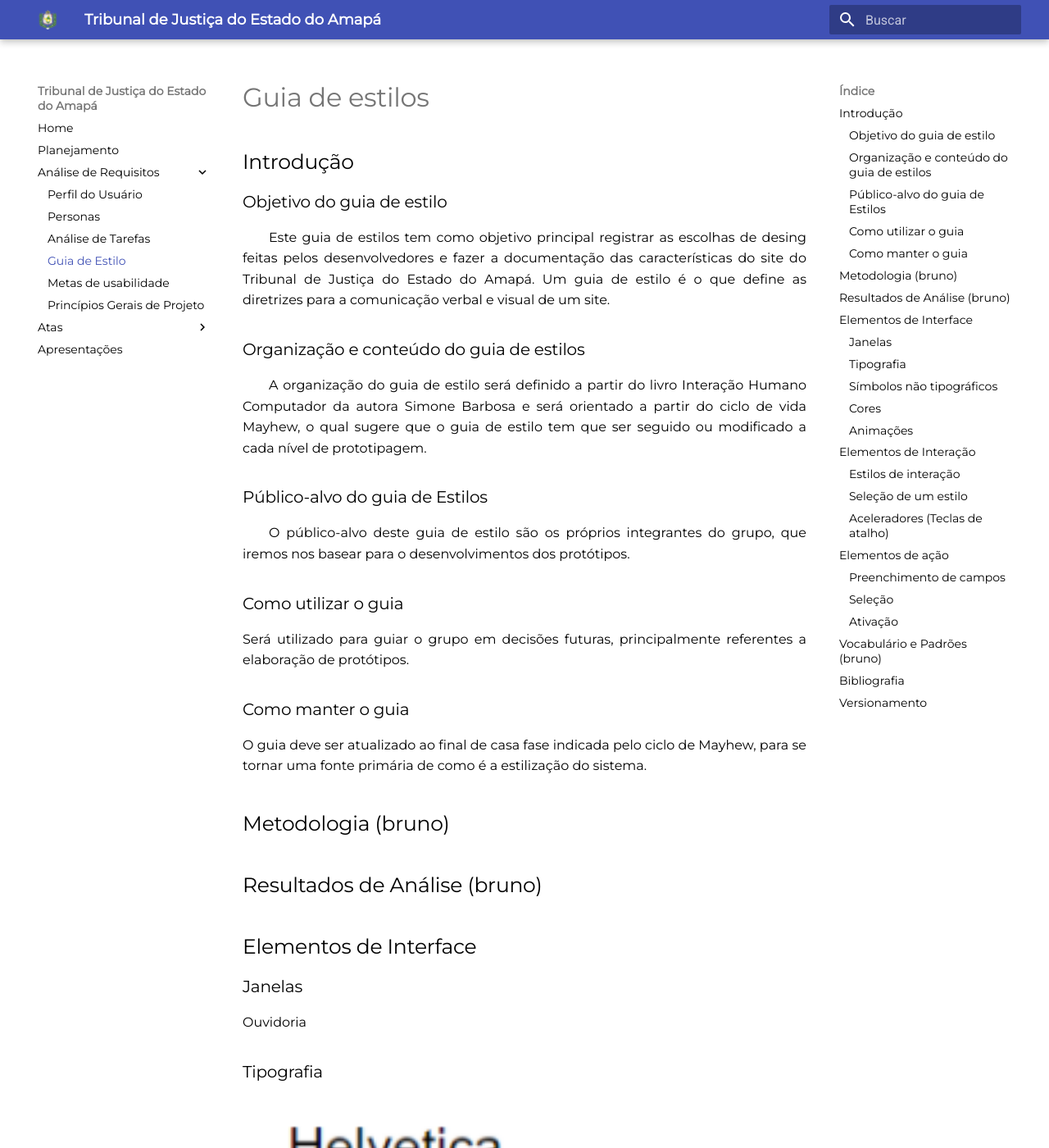
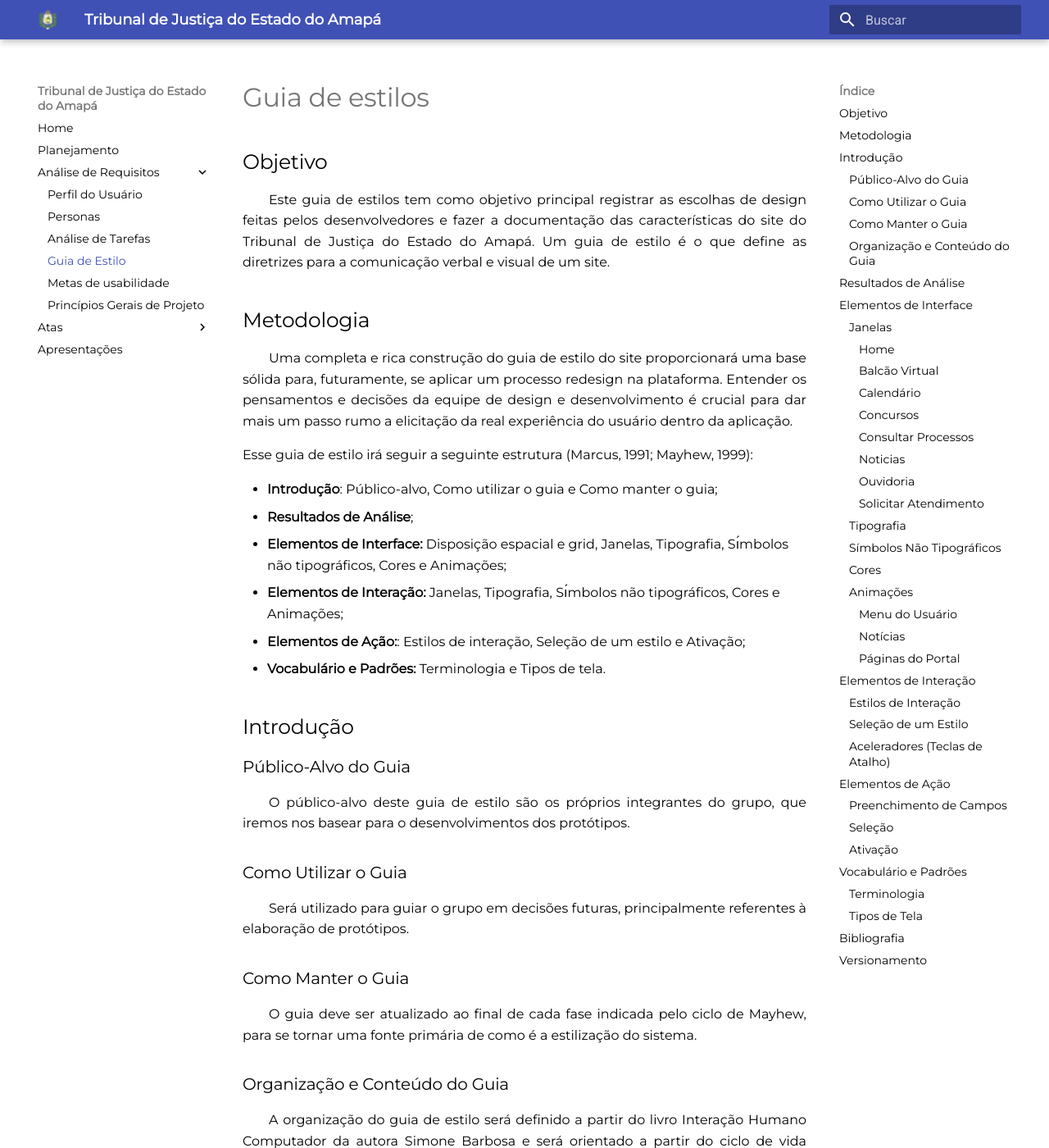
Before and after one commit to Interacao-Humano-Computador/2021.1-Tribunal_de_Justica_do_Amapa, an MkDocs documentation site: the page built from docs/analise-de-requisitos/guia-de-estilo.md, in a window 1280 px wide and 1400 px high. Shown: the whole window at 82% size. Built offline with MkDocs 1.6.1 and Material for MkDocs 9.7.7, drawn with Linux system fonts in a browser that asks for light colours; some of the changed text lies outside the part shown.

Commit message:
(#14)Incrementando e finalizando o guia de estilo

```diff
--- a/docs/analise-de-requisitos/guia-de-estilo.md
+++ b/docs/analise-de-requisitos/guia-de-estilo.md
@@ -1,81 +1,141 @@
 # Guia de estilos
+
+## Objetivo
+
+&emsp;&emsp;Este guia de estilos tem como objetivo principal registrar as escolhas de design feitas pelos desenvolvedores e fazer a documentação das características do site do Tribunal de Justiça do Estado do Amapá. Um guia de estilo é o que define as diretrizes para a comunicação verbal e visual de um site.
+
+
+## Metodologia
+
+&emsp;&emsp;Uma completa e rica construção do guia de estilo do site proporcionará uma base sólida para, futuramente, se aplicar um processo redesign na plataforma. Entender os pensamentos e decisões da equipe de design e desenvolvimento é crucial para dar mais um passo rumo a elicitação da real experiência do usuário dentro da aplicação.
+
+Esse guia de estilo irá seguir a seguinte estrutura (Marcus, 1991; Mayhew, 1999):
+
+- **Introdução**: Público-alvo, Como utilizar o guia e Como manter o guia;
+- **Resultados de Análise**;
+- **Elementos de Interface:** Disposição espacial e grid, Janelas, Tipografia, Sı́mbolos não tipográficos, Cores e Animações;
+- **Elementos de Interação:** Janelas, Tipografia, Sı́mbolos não tipográficos, Cores e Animações;
+- **Elementos de Ação:**: Estilos de interação, Seleção de um estilo e Ativação;
+- **Vocabulário e Padrões:** Terminologia e Tipos de tela.
+
 
 ## Introdução
 
-### Objetivo do guia de estilo
+### Público-Alvo do Guia
 
-&emsp;&emsp;Este guia de estilos tem como objetivo principal registrar as escolhas de desing feitas pelos desenvolvedores e fazer a documentação das características do site do Tribunal de Justiça do Estado do Amapá. Um guia de estilo é o que define as diretrizes para a comunicação verbal e visual de um site.
+&emsp;&emsp;O público-alvo deste guia de estilo são os próprios integrantes do grupo, que iremos nos basear para o desenvolvimentos dos protótipos.
 
-### Organização e conteúdo do guia de estilos
+### Como Utilizar o Guia
+
+&emsp;&emsp;Será utilizado para guiar o grupo em decisões futuras, principalmente referentes à elaboração de protótipos.
+
+### Como Manter o Guia
+
+&emsp;&emsp;O guia deve ser atualizado ao final de cada fase indicada pelo ciclo de Mayhew, para se tornar uma fonte primária de como é a estilização do sistema.
+
+### Organização e Conteúdo do Guia
 
 &emsp;&emsp;A organização do guia de estilo será definido a partir do livro Interação Humano Computador da autora Simone Barbosa e será orientado a partir do ciclo de vida Mayhew, o qual sugere que o guia de estilo tem que ser seguido ou modificado a cada nível de prototipagem.
 
-### Público-alvo do guia de Estilos
 
-&emsp;&emsp;O público-alvo deste guia de estilo são os próprios integrantes do grupo, que iremos nos basear para o desenvolvimentos dos protótipos.
+## Resultados de Análise
+&emsp;&emsp;Após o levantamento e análise do guia de estilo, pode se notar que a aplicação tem, como foco, a entrega de suas inúmeras tarefas que usuário logo na sua página inicial, o que é um de seus principais erros. A página Home contém praticamente todas as ações que a plataforma entrega, o que gera uma grande dificuldade de aprendizagem e memorização de achar e fazer sua tarefa desejada. Infringindo assim, diversas metas de usabilidade e característica essenciais num site.
 
-### Como utilizar o guia
-
-Será utilizado para guiar o grupo em decisões futuras, principalmente referentes a elaboração de protótipos.
-
-### Como manter o guia
-
-O guia deve ser atualizado ao final de casa fase indicada pelo ciclo de Mayhew, para se tornar uma fonte primária de como é a estilização do sistema.
-
-## Metodologia (bruno)
-
-## Resultados de Análise (bruno)
 
 ## Elementos de Interface
 
 ### Janelas
-Ouvidoria
+
+#### Home
+![Tipografia](../assets/guia-de-estilos/Captura_home.png)
+<center>Figura 1: Home<br>[Link para a imagem expandida](../assets/guia-de-estilos/Captura_home.png)</center>
+
+#### Balcão Virtual
+![Tipografia](../assets/guia-de-estilos/Captura_balcao_virtual.png)
+<center>Figura 2: Balcão Virtual<br>[Link para a imagem expandida](../assets/guia-de-estilos/Captura_balcao_virtual.png)</center>
+
+#### Calendário
+![Tipografia](../assets/guia-de-estilos/Captura_calendario.png)
+<center>Figura 3: Calendário<br>[Link para a imagem expandida](../assets/guia-de-estilos/Captura_calendario.png)</center>
+
+#### Concursos
+![Tipografia](../assets/guia-de-estilos/Captura_concursos.png)
+<center>Figura 4: Concursos<br>[Link para a imagem expandida](../assets/guia-de-estilos/Captura_concursos.png)</center>
+
+#### Consultar Processos
+![Tipografia](../assets/guia-de-estilos/Captura_consultar_processo.png)
+<center>Figura 5: Consultar Processos<br>[Link para a imagem expandida](../assets/guia-de-estilos/Captura_consultar_processo.png)</center>
+
+#### Noticias
+![Tipografia](../assets/guia-de-estilos/Captura_noticias.png)
+<center>Figura 6: Noticias<br>[Link para a imagem expandida](../assets/guia-de-estilos/Captura_noticias.png)</center>
+
+#### Ouvidoria
+![Tipografia](../assets/guia-de-estilos/Captura_ouvidoria.png)
+<center>Figura 7: Ouvidoria<br>[Link para a imagem expandida](../assets/guia-de-estilos/Captura_ouvidoria.png)</center>
+
+#### Solicitar Atendimento
+![Tipografia](../assets/guia-de-estilos/Captura_solicitar_atendimento.png)
+<center>Figura 8: Solicitar Atendimento<br>[Link para a imagem expandida](../assets/guia-de-estilos/Captura_solicitar_atendimento.png)</center>
+
+
 
 ### Tipografia
+![Tipografia](../assets/guia-de-estilos/tipografia.png)
+<center>Figura 9: Tipografia<br>[Link para a imagem expandida](../assets/guia-de-estilos/tipografia.png)</center>
 
-![Tipografia](../assets/guia-de-estilos/tipografia.png)
-
-### Símbolos não tipográficos
+### Símbolos Não Tipográficos
 
 ### Cores
 
 Paleta de cores da logo:
 
 ![Paleta Logo](../assets/guia-de-estilos/paleta-de-cores-logo.png)
+<center>Figura 10: Paleta de cores da logo<br>[Link para a imagem expandida](../assets/guia-de-estilos/paleta-de-cores-logo.png)</center>
 
 Paleta de cores predominantes no site:
 
 ![Paleta Site](../assets/guia-de-estilos/paleta-de-cores-site.png)
+<center>Figura 11: Paleta de cores do site<br>[Link para a imagem expandida](../assets/guia-de-estilos/paleta-de-cores-site.png)</center>
+
 
 ### Animações
 
-Menu do usuário
+#### Menu do Usuário
 ![Animação 1](../assets/guia-de-estilos/menu.gif)
+<center>Figura 12: Menu do usuário<br>[Link para a imagem expandida](../assets/guia-de-estilos/menu.gif)</center>
 
-Notícias
+#### Notícias
 ![Animação 2](../assets/guia-de-estilos/menu2.gif)
+<center>Figura 13: Notícias<br>[Link para a imagem expandida](../assets/guia-de-estilos/menu2.gif)</center>
 
-Páginas do portal
+#### Páginas do Portal
 ![Animação 3](../assets/guia-de-estilos/menu3.gif)
+<center>Figura 14: Páginas do portal<br>[Link para a imagem expandida](../assets/guia-de-estilos/menu3.gif)</center>
+
 
 ## Elementos de Interação
 
-### Estilos de interação
+### Estilos de Interação
 
 &emsp;&emsp;O usuário realiza as interações com o site por meio de menus que utilizam linguagem natural, de inputs para efetuar pesquisas e inscrições e botões ou hiperlinks com elementos clicáveis.
-### Seleção de um estilo
+### Seleção de um Estilo
 
 &emsp;&emsp;O estilo do site é predominantemente baseado em menus onde o usuário pode selecionar o que deseja ver e quando clica, é redirecionado para aquele local.
-### Aceleradores (Teclas de atalho)
+### Aceleradores (Teclas de Atalho)
 
-&emsp;&emsp;Não foram encontrados aceleradores no site
-## Elementos de ação
+&emsp;&emsp;Não foram encontradas aceleradores no site
 
-### Preenchimento de campos
 
-&emsp;&emsp;Todos os campos de prenchimento devem ser preenchidos manualmente pelo usuário segundo as suas necessidades.<br>Exemplo:
+## Elementos de Ação
 
-![Prenchimento de campo](../assets/guia-de-estilos/preenchimento-de-campo.png)
+### Preenchimento de Campos
+
+&emsp;&emsp;Todos os campos de preenchimento devem ser preenchidos manualmente pelo usuário segundo as suas necessidades.<br>Exemplo:
+
+![Preenchimento de campo](../assets/guia-de-estilos/preenchimento-de-campo.png)
+<center>Figura 15: Preenchimento de campos<br>[Link para a imagem expandida](../assets/guia-de-estilos/preenchimento-de-campo.png)</center>
+
 ### Seleção
 
 &emsp;&emsp;Não foram encontrados opções de seleção no site.
@@ -84,10 +144,25 @@
 
 &emsp;&emsp;Após o preenchimento dos campos, o usuário deve clicar nos botões de ativação, que no Portal do Tribunal de Justiça do Estado do Amapá são de "Pesquisar" ou "Entrar".
 
-## Vocabulário e Padrões (bruno)
+
+## Vocabulário e Padrões
+
+### Terminologia
+&emsp;&emsp;Por se tratar de um site jurídico, se é esperado que a linguagem utilizada seja bem verbosa e rebuscada, o que não necessariamente acontece no TJAP, a linguagem utilizada no site é simples e consideravelmente familiar. Um ponto indiretamente ligado a terminologia, mas que valida tudo isso dito, é a granularidade e diversidade na comunicação, por múltiplas plataformas, como o seu usuário, seja via o próprio site, o seu youtube, o seu podcast, atendimento por videoconferência, aba de notícias entre outros. Tanta opção e ferramenta de comunicação, trás a sociedade como um todo para próximo da plataforma, não somente a comunidade jurídica.
+
+
+### Tipos de Tela
+&emsp;&emsp;Observando a plataforma e todas as opções de uso do usuário, pudesse notar 3 importantes tipos de telas:
+
+- **Home**: Onde praticamente todas as ações cruciais estão apresentadas para o usuário;
+- **Páginas de Ação**: Páginas onde o usuário pode fazer ações relevantes dentro da aplicação, algumas são redirecionadas para plataformas terceiras para tais ações;
+- **Páginas Institucionais**: Páginas estáticas, onde a leitura e navegabilidade é a principal ação do usuário, muito caracterizada pela entrega de informações como notícias, galeria de fotos e outras mais.
+
 
 ## Bibliografia
 > - BARBOSA, Simone. SILVA Bruno. "Interação Humano-Computador".
+
+
 ## Versionamento
 
 | Versão | Data | Modificação | Autor |
@@ -95,3 +170,5 @@
 | 1.0 | 01/09/2021 | Criação do documento | Enzo Gabriel e Bruno Félix |
 | 1.1 | 01/09/2021 | Adição da tipografia e paleta de cores | Enzo Gabriel |
 | 1.2 | 02/09/2021 | Adição da Introdução, Elementos de Interação e Elementos de ação | Enzo Gabriel |
+| 1.3 | 03/09/2021 | Adição da Metodologia, Resultados de Análise e Vocabulário e Padrões | Bruno Félix |
+| 2.0 | 04/09/2021 | Ajustes gerais no documento | Bruno Félix |
```
Also changed, not shown: docs/assets/guia-de-estilos/Captura_balcao_virtual.png (added), docs/assets/guia-de-estilos/Captura_calendario.png (added), docs/assets/guia-de-estilos/Captura_concursos.png (added), docs/assets/guia-de-estilos/Captura_consultar_processo.png (added), docs/assets/guia-de-estilos/Captura_home.png (added), docs/assets/guia-de-estilos/Captura_noticias.png (added), docs/assets/guia-de-estilos/Captura_ouvidoria.png (added), docs/assets/guia-de-estilos/Captura_solicitar_atendimento.png (added).
